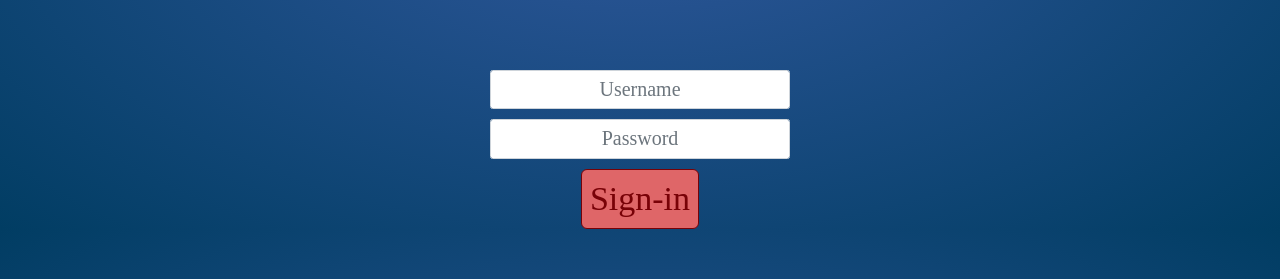
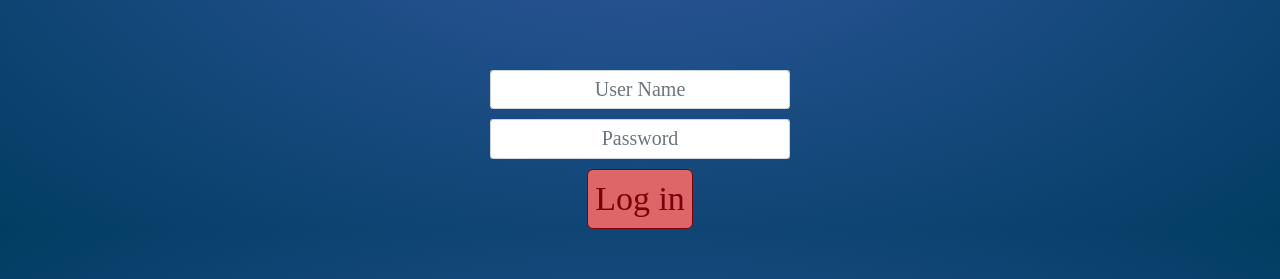
Before and after one commit to patrickly/MentorMe-FE, a React (Create React App) app in the folder mentor-me/: page /login in a window 1280 px wide. Shown: the part 502-781 px from the top of the page. Built offline with nearby package versions, Linux system fonts and the light colour scheme; a web font is replaced by a local one.

Commit message:
working on authentication

```diff
--- a/mentor-me/src/App.js
+++ b/mentor-me/src/App.js
@@ -5,21 +5,32 @@ import { Route } from 'react-router-dom'
 
 import LandingPage from './components/LandingPage/LandingPage'
 import Profile from './components/Profile/Profile'
+import Authenticate from './components/Authentication/Authenticate'
 import Login from './components/Login/Login'
 import Signup from './components/SignUp/Signup'
 
-export default function App() {
+class App extends React.Component {
+	constructor() {
+		super()
+		this.state = {  }
+	}
+
+	render() {
 		return (
 			<div className="App">
         <Route
           path='/'
           exact
+          component={ConditionalView}
+        />
+        {/* <Route
+          path='/landing'
           component={LandingPage}
-      />
-      <Route
+        /> */}
+        {/* <Route
           path='/profile'
           component={Profile}
-      />
+        /> */}
         <Route
           path='/login'
           component={Login}
@@ -29,5 +40,10 @@ export default function App() {
           component={Signup}
         />
 			</div>
-  )
+		);
 	}
+}
+
+const ConditionalView = Authenticate(Profile)(LandingPage)
+
+export default App
--- /dev/null
+++ b/mentor-me/src/components/Authentication/Authenticate.js
@@ -0,0 +1,30 @@
+import React from 'react'
+// import LandingPage from '../LandingPage/LandingPage';
+
+const Authenticate = Profile => LandingPage =>
+    class extends React.Component {
+        constructor(props) {
+            super(props)
+            this.state = {
+                isLoggedIn: false,
+            }
+        }
+        componentDidMount() {
+            if (localStorage.getItem('user')) {
+                this.setState({ isLoggedIn: false })
+            } else {
+                this.setState({ isLoggedIn: true })
+            }
+        }
+        render() {
+            if (this.state.isLoggedIn) {
+                return <Profile />
+            } else {
+                return <LandingPage />
+            }
+
+        }
+
+}
+
+export default Authenticate
--- a/mentor-me/src/components/LandingPage/LandingPage.js
+++ b/mentor-me/src/components/LandingPage/LandingPage.js
@@ -5,7 +5,7 @@ import { Link } from 'react-router-dom'
 const LandingPage = () => {
     return (
         <div className='landing-wrapper'>
-            <Link to='/profile'>
+            <Link to='/'>
                 <h1 className='heading'>MentorMe</h1>
             </Link>
 
--- a/mentor-me/src/components/Login/login.js
+++ b/mentor-me/src/components/Login/login.js
@@ -1,15 +1,33 @@
 import React from 'react'
 import { Button } from 'reactstrap'
 import { Form, Input } from 'reactstrap'
-import { Link } from 'react-router-dom'
+// import { Link } from 'react-router-dom'
 
 class Login extends React.Component {
+    constructor(props) {
+		super(props);
+		this.state = {
+			username: '',
+			password: '',
+		}
+	}
+
+	handleInputChange = e => {
+		this.setState({ [e.target.name]: e.target.value });
+	}
+
+	handleLoginSubmit = () => {
+		const user = this.state.username
+		localStorage.setItem('user', user)
+		window.location.reload()
+	}
     render() {
+        if (this.state.user) { console.log('true') } else { console.log('false') }
         return (
             <div className='landing-wrapper'>
-                <Link to='/'>
+                {/* <Link to='/'> */}
                     <h1 className='heading'>MentorMe</h1>
-                </Link>
+                {/* </Link> */}
 
                 <div className='headline'>
                     <h4>Please log-in here!</h4>
@@ -17,18 +35,24 @@ class Login extends React.Component {
 
                 <Form>
                     <Input
-                        type='text'
-                        placeholder='Username'
-                        >
-                    </Input>
+                        type="text"
+                        placeholder="User Name"
+                        name="username"
+                        value={this.state.username}
+                        onChange={this.handleInputChange}
+                    />
                     <Input
-                        type='password'
-                        placeholder='Password'>
-                    </Input>
+						type="password"
+						placeholder="Password"
+						name="password"
+						value={this.state.password}
+						onChange={this.handleInputChange}
+					/>
+                    <Button className='red-btn' onClick={this.handleLoginSubmit}>
+                        Log in
+                    </Button>
                 </Form>
-                <div>
-                    <Button className='red-btn'>Sign-in</Button>
-                </div>
+
             </div>
         )
     }
--- a/mentor-me/src/css/index.css
+++ b/mentor-me/src/css/index.css
@@ -426,6 +426,7 @@ html body .App .link:hover {
 }
 .profile-wrapper .profile-bar-wrapper {
   display: flex;
+  justify-content: center;
   margin-top: 30px;
   background: #013D63;
 }
--- a/mentor-me/src/less/profile.less
+++ b/mentor-me/src/less/profile.less
@@ -38,6 +38,7 @@
     }
     .profile-bar-wrapper {
         display: flex;
+        justify-content: center;
         margin-top: 30px;
         background: @DBL_1;
         img {
```
Lines whose indentation alone changed are shown as unchanged.
